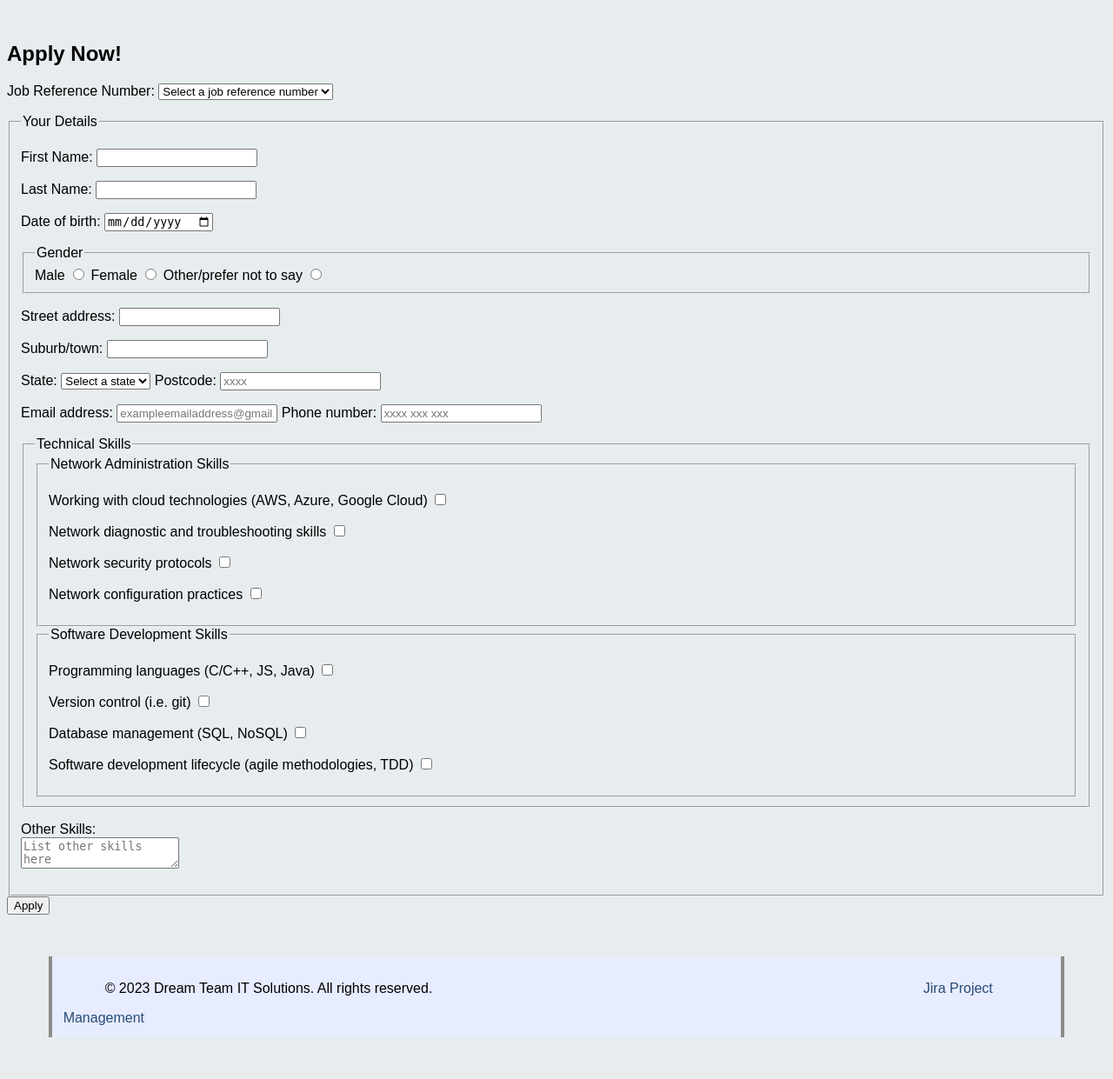
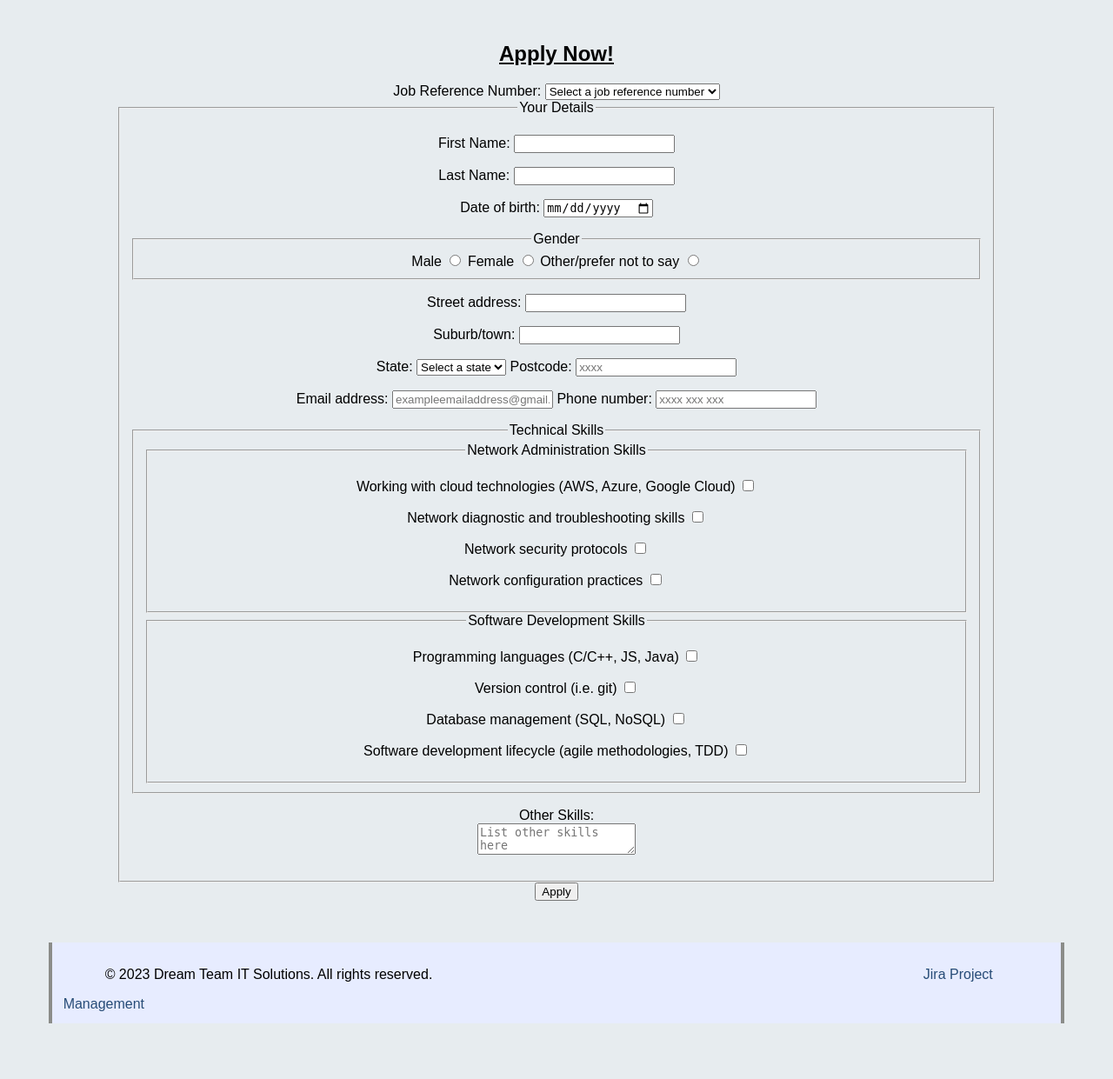
Before and after one commit to Remy-Amor/dream_team_COS10026_project, a PHP site: page /apply.html in a window 1280 px wide. Shown: the part 163-1404 px from the top of the page at 87% size. After the commit the page ends 1340 px from the top, so only its background shows below. Run offline with PHP 8.4, Linux system fonts and the light colour scheme; some web fonts are replaced.

Commit message:
started styling apply.html

```diff
--- a/project1/apply.html
+++ b/project1/apply.html
@@ -29,8 +29,8 @@
      <main>
           <h2 id="apply_header">Apply Now!</h2>
           <!-- Application form, regex pattern validation included in each form field -->
-          <form action="https://mercury.swin.edu.au/it000000/formtest.php" method="post">
-               <p>
+          <form action="https://mercury.swin.edu.au/it000000/formtest.php" method="post" id="apply_form">
+               <!-- below is grid div -->
                     <label for="job_ref">Job Reference Number:</label>
                     <select name="job_ref" id="job_ref" required>
                          <!-- Change sample1 and sample2 to the actual job reference numbers -->
@@ -38,7 +38,6 @@
                          <option value="sample1">sample1</option>
                          <option value="sample2">sample2</option>
                     </select>
-               </p>
                <!-- fieldset for details -->
                <fieldset>
                     <legend>Your Details</legend>
--- a/project1/jobs.html
+++ b/project1/jobs.html
@@ -33,7 +33,7 @@
                <li><strong>Location:</strong> John St, Hawthorn VIC 3122</li>
                <li><strong>Job-Type:</strong> Full-Time</li>
                <li><strong>Department:</strong> It Administration</li>
-               <li><strong>Reports To::</strong>IT Manager / Senior Network Engineer</li>
+               <li><strong>Reports To:</strong>IT Manager / Senior Network Engineer</li>
           </ul>
           <hr class="horizontal">
           <h2>Job Summary</h2>
--- a/project1/styles/styles.css
+++ b/project1/styles/styles.css
@@ -104,3 +104,17 @@ footer a:hover {
      color: #6096BA;
      text-decoration: underline;
 }
+
+
+/* Styling for apply.html specific */
+
+#apply_header {
+     text-align: center;
+     text-decoration: underline;
+}
+
+#apply_form {
+     text-align: center;
+     margin-left: 10%;
+     margin-right: 10%;
+}
```
